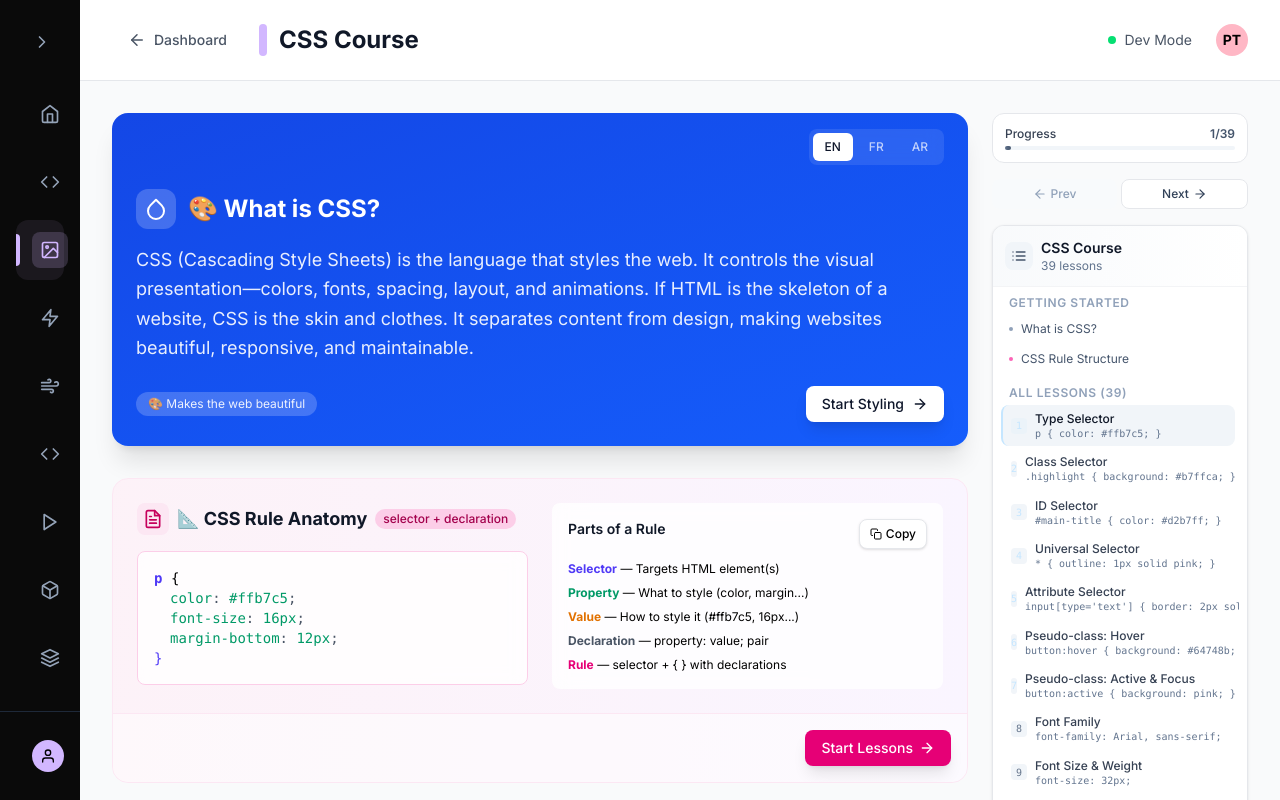
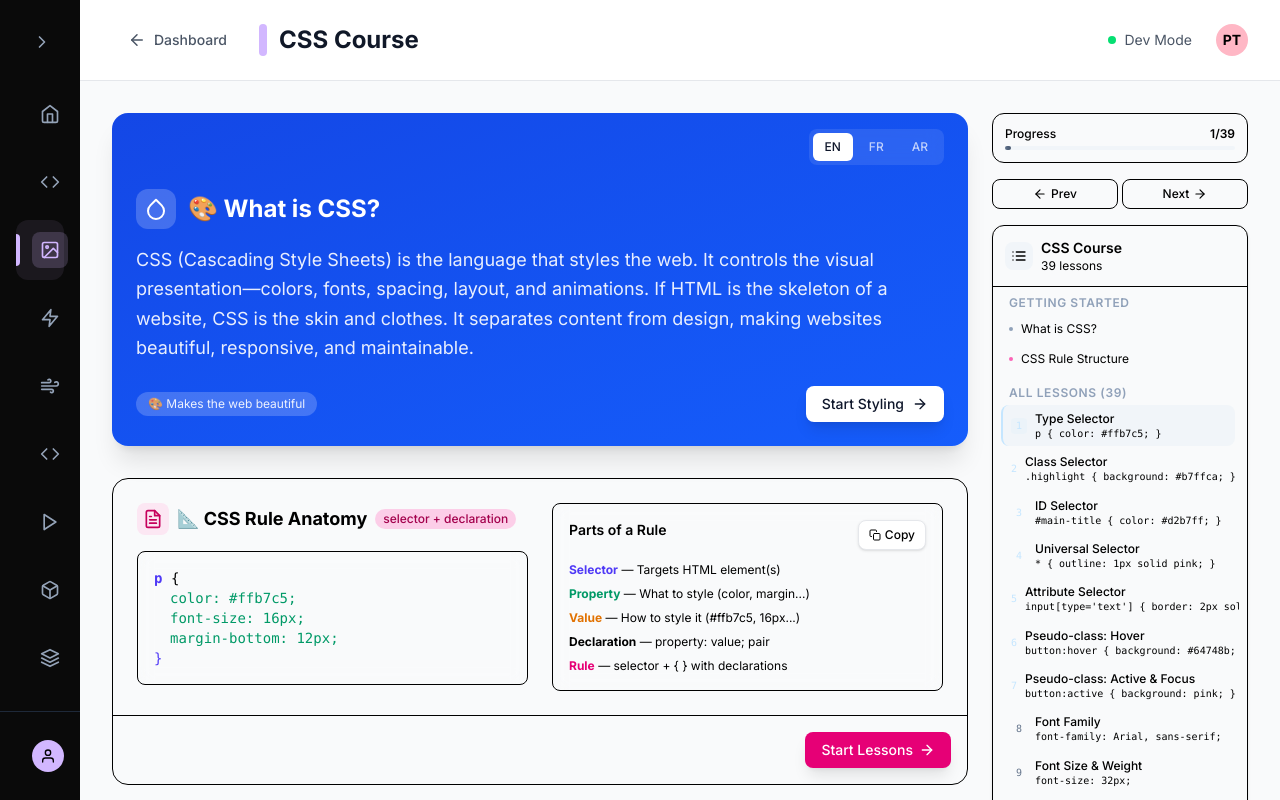
Before and after one commit to pthanksdev/Stackly, a Next.js app: page /dashboard/css in a window 1280 px wide. Built offline with nearby package versions, Linux system fonts and the light colour scheme.

Commit message:
feat: implement dark mode support and update UI components with semantic color variables

```diff
--- a/app/components/css_components/CssIntroCard.tsx
+++ b/app/components/css_components/CssIntroCard.tsx
@@ -36,7 +36,7 @@ export default function CssIntroCard({
       initial={{ opacity: 0, y: -20 }}
       animate={{ opacity: 1, y: 0 }}
       id="css-intro"
-      className="bg-gradient-to-br from-blue-700 to-blue-600 rounded-2xl overflow-hidden shadow-xl"
+      className="bg-gradient-to-br from-blue-700 to-blue-600 dark:from-blue-900 dark:to-black rounded-2xl overflow-hidden shadow-xl transition-all duration-500"
     >
       <div className="flex items-center justify-end gap-2 px-6 pt-4">
         <div className="flex items-center gap-1 bg-white/10 rounded-lg p-1 backdrop-blur">
--- a/app/components/css_components/CssSidebar.tsx
+++ b/app/components/css_components/CssSidebar.tsx
@@ -26,10 +26,10 @@ export default function CssSidebar({
     <div className="w-64 hidden lg:block">
       <div className="sticky top-24 space-y-4">
         {/* Progress bar */}
-        <div className="bg-white rounded-xl border border-gray-200 p-3">
+        <div className="bg-card-bg rounded-xl border border-border-main p-3 transition-colors duration-300">
           <div className="flex items-center justify-between mb-1">
-            <span className="text-xs font-medium text-gray-700">Progress</span>
-            <span className="text-xs font-semibold text-slate-600">
+            <span className="text-xs font-medium text-text-secondary">Progress</span>
+            <span className="text-xs font-semibold text-text-main">
               {activeSection}/{lessons.length}
             </span>
           </div>
@@ -48,10 +48,10 @@ export default function CssSidebar({
             whileTap={{ scale: 0.98 }}
             onClick={() => onNavigate(activeSection - 1)}
             disabled={isFirst}
-            className={`flex-1 flex items-center justify-center gap-1 px-2 py-1.5 rounded-lg text-xs font-medium ${
+            className={`flex-1 flex items-center justify-center gap-1 px-2 py-1.5 rounded-lg text-xs font-medium transition-colors duration-300 ${
               isFirst
-                ? 'bg-slate-50 text-slate-400 cursor-not-allowed'
-                : 'bg-white border border-gray-200 hover:border-gray-300 text-slate-700'
+                ? 'bg-page-bg text-text-muted cursor-not-allowed border border-border-main'
+                : 'bg-card-bg border border-border-main hover:border-text-muted text-text-main'
             }`}
           >
             <FiArrowLeft size={14} /> Prev
@@ -61,10 +61,10 @@ export default function CssSidebar({
             whileTap={{ scale: 0.98 }}
             onClick={() => onNavigate(activeSection + 1)}
             disabled={isLast}
-            className={`flex-1 flex items-center justify-center gap-1 px-2 py-1.5 rounded-lg text-xs font-medium ${
+            className={`flex-1 flex items-center justify-center gap-1 px-2 py-1.5 rounded-lg text-xs font-medium transition-colors duration-300 ${
               isLast
-                ? 'bg-slate-50 text-slate-400 cursor-not-allowed'
-                : 'bg-white border border-gray-200 hover:border-gray-300 text-slate-700'
+                ? 'bg-page-bg text-text-muted cursor-not-allowed border border-border-main'
+                : 'bg-card-bg border border-border-main hover:border-text-muted text-text-main'
             }`}
           >
             Next <FiArrowRight size={14} />
@@ -72,15 +72,15 @@ export default function CssSidebar({
         </div>
 
         {/* Course Outline */}
-        <div className="bg-white rounded-xl border border-gray-200 overflow-hidden shadow-sm">
-          <div className="p-3 border-b border-gray-100 bg-gradient-to-r from-slate-50 to-white">
+        <div className="bg-card-bg rounded-xl border border-border-main overflow-hidden shadow-sm transition-colors duration-300">
+          <div className="p-3 border-b border-border-main bg-gradient-to-r from-page-bg to-card-bg">
             <div className="flex items-center gap-2">
-              <div className="p-1.5 bg-slate-100 rounded-lg">
-                <FiList className="text-slate-600" size={16} />
+              <div className="p-1.5 bg-slate-100 dark:bg-slate-800 rounded-lg">
+                <FiList className="text-text-muted" size={16} />
               </div>
               <div>
-                <h3 className="text-sm font-semibold text-gray-900">CSS Course</h3>
-                <p className="text-xs text-slate-500">{lessons.length} lessons</p>
+                <h3 className="text-sm font-semibold text-text-main">CSS Course</h3>
+                <p className="text-xs text-text-muted">{lessons.length} lessons</p>
               </div>
             </div>
           </div>
@@ -94,17 +94,17 @@ export default function CssSidebar({
               <div className="space-y-0.5">
                 <button
                   onClick={onScrollToIntro}
-                  className="w-full flex items-center gap-2 px-2 py-1.5 rounded-lg text-xs hover:bg-slate-50"
+                  className="w-full flex items-center gap-2 px-2 py-1.5 rounded-lg text-xs hover:bg-slate-50 dark:hover:bg-slate-800 transition-colors"
                 >
                   <div className="w-1 h-1 bg-slate-400 rounded-full" />
-                  <span className="text-slate-600">What is CSS?</span>
+                  <span className="text-text-muted">What is CSS?</span>
                 </button>
                 <button
                   onClick={onScrollToStructure}
-                  className="w-full flex items-center gap-2 px-2 py-1.5 rounded-lg text-xs hover:bg-slate-50"
+                  className="w-full flex items-center gap-2 px-2 py-1.5 rounded-lg text-xs hover:bg-slate-50 dark:hover:bg-slate-800 transition-colors"
                 >
                   <div className="w-1 h-1 bg-pink-400 rounded-full" />
-                  <span className="text-slate-600">CSS Rule Structure</span>
+                  <span className="text-text-muted">CSS Rule Structure</span>
                 </button>
               </div>
             </div>
@@ -119,8 +119,8 @@ export default function CssSidebar({
                   <button
                     key={lesson.id}
                     onClick={() => onNavigate(lesson.id)}
-                    className={`w-full flex items-center gap-2 px-2 py-1.5 rounded-lg text-xs transition ${
-                      activeSection === lesson.id ? 'bg-slate-100' : 'hover:bg-slate-50'
+                    className={`w-full flex items-center gap-2 px-2 py-1.5 rounded-lg text-xs transition-colors ${
+                      activeSection === lesson.id ? 'bg-slate-100 dark:bg-slate-800' : 'hover:bg-slate-50 dark:hover:bg-slate-800/50'
                     }`}
                     style={{
                       borderLeft:
@@ -130,10 +130,10 @@ export default function CssSidebar({
                     }}
                   >
                     <span
-                      className="w-4 h-4 rounded flex items-center justify-center text-[10px] font-mono"
+                      className="w-4 h-4 rounded flex items-center justify-center text-[10px] font-mono transition-colors"
                       style={{
                         backgroundColor:
-                          activeSection === lesson.id ? `${lesson.color}20` : '#f1f5f9',
+                          activeSection === lesson.id ? `${lesson.color}20` : 'var(--color-border-main)',
                         color: lesson.color,
                       }}
                     >
@@ -141,13 +141,13 @@ export default function CssSidebar({
                     </span>
                     <div className="flex-1 text-left">
                       <div
-                        className={`font-medium truncate ${
-                          activeSection === lesson.id ? 'text-gray-900' : 'text-gray-700'
+                        className={`font-medium truncate transition-colors ${
+                          activeSection === lesson.id ? 'text-text-main' : 'text-text-secondary'
                         }`}
                       >
                         {lesson.title}
                       </div>
-                      <div className="text-[10px] text-slate-500 font-mono truncate">
+                      <div className="text-[10px] text-text-muted font-mono truncate">
                         {lesson.preview.properties[0] || 'property: value;'}
                       </div>
                     </div>
--- a/app/components/css_components/CssStructureCard.tsx
+++ b/app/components/css_components/CssStructureCard.tsx
@@ -32,36 +32,36 @@ export default function CssStructureCard({
       initial={{ opacity: 0, y: 20 }}
       animate={{ opacity: 1, y: 0 }}
       id="css-structure"
-      className="bg-gradient-to-r from-pink-50 to-purple-50 rounded-2xl border border-pink-100 overflow-hidden"
+      className="bg-gradient-to-r from-page-bg to-card-bg rounded-2xl border border-border-main overflow-hidden transition-colors duration-300"
     >
       <div className="grid grid-cols-1 lg:grid-cols-2 gap-6 p-6">
         <div>
           <div className="flex items-center gap-2 mb-4">
-            <div className="p-1.5 bg-pink-100 rounded-lg">
-              <FiFileText className="text-pink-700" size={20} />
+            <div className="p-1.5 bg-pink-100 dark:bg-pink-900/30 rounded-lg">
+              <FiFileText className="text-pink-700 dark:text-pink-400" size={20} />
             </div>
-            <h3 className="text-lg font-bold text-gray-900">📐 CSS Rule Anatomy</h3>
-            <span className="px-2 py-0.5 bg-pink-200 text-pink-800 text-xs font-medium rounded-full">
+            <h3 className="text-lg font-bold text-text-main">📐 CSS Rule Anatomy</h3>
+            <span className="px-2 py-0.5 bg-pink-200 dark:bg-pink-900/50 text-pink-800 dark:text-pink-300 text-xs font-medium rounded-full">
               selector + declaration
             </span>
           </div>
-          <div className="font-mono text-sm bg-white/80 backdrop-blur rounded-lg p-4 border border-pink-200">
-            <div><span className="text-indigo-600 font-bold">p</span> {'{'}</div>
-            <div className="ml-4 text-emerald-600">
-              color<span className="text-gray-600">: </span>#ffb7c5<span className="text-gray-600">;</span>
+          <div className="font-mono text-sm bg-card-bg/80 backdrop-blur rounded-lg p-4 border border-border-main">
+            <div><span className="text-indigo-600 dark:text-indigo-400 font-bold">p</span> {'{'}</div>
+            <div className="ml-4 text-emerald-600 dark:text-emerald-400">
+              color<span className="text-text-muted">: </span>#ffb7c5<span className="text-text-muted">;</span>
             </div>
-            <div className="ml-4 text-emerald-600">
-              font-size<span className="text-gray-600">: </span>16px<span className="text-gray-600">;</span>
+            <div className="ml-4 text-emerald-600 dark:text-emerald-400">
+              font-size<span className="text-text-muted">: </span>16px<span className="text-text-muted">;</span>
             </div>
-            <div className="ml-4 text-emerald-600">
-              margin-bottom<span className="text-gray-600">: </span>12px<span className="text-gray-600">;</span>
+            <div className="ml-4 text-emerald-600 dark:text-emerald-400">
+              margin-bottom<span className="text-text-muted">: </span>12px<span className="text-text-muted">;</span>
             </div>
-            <div className="text-indigo-600">{'}'}</div>
+            <div className="text-indigo-600 dark:text-indigo-400">{'}'}</div>
           </div>
         </div>
-        <div className="bg-white/80 backdrop-blur rounded-lg p-4">
+        <div className="bg-card-bg/80 backdrop-blur rounded-lg p-4 border border-border-main">
           <div className="flex items-start justify-between mb-3">
-            <h4 className="text-sm font-semibold text-gray-900">Parts of a Rule</h4>
+            <h4 className="text-sm font-semibold text-text-main">Parts of a Rule</h4>
             <motion.button
               whileHover={{ scale: 1.05 }}
               whileTap={{ scale: 0.95 }}
@@ -73,15 +73,15 @@ export default function CssStructureCard({
             </motion.button>
           </div>
           <div className="space-y-2 text-xs">
-            <p><span className="font-bold text-indigo-600">Selector</span> — Targets HTML element(s)</p>
-            <p><span className="font-bold text-emerald-600">Property</span> — What to style (color, margin...)</p>
-            <p><span className="font-bold text-amber-600">Value</span> — How to style it (#ffb7c5, 16px...)</p>
-            <p><span className="font-bold text-gray-600">Declaration</span> — property: value; pair</p>
-            <p><span className="font-bold text-pink-600">Rule</span> — selector + { '{ }' } with declarations</p>
+            <p><span className="font-bold text-indigo-600 dark:text-indigo-400">Selector</span> — Targets HTML element(s)</p>
+            <p><span className="font-bold text-emerald-600 dark:text-emerald-400">Property</span> — What to style (color, margin...)</p>
+            <p><span className="font-bold text-amber-600 dark:text-amber-400">Value</span> — How to style it (#ffb7c5, 16px...)</p>
+            <p><span className="font-bold text-text-muted">Declaration</span> — property: value; pair</p>
+            <p><span className="font-bold text-pink-600 dark:text-pink-400">Rule</span> — selector + { '{ }' } with declarations</p>
           </div>
         </div>
       </div>
-      <div className="flex justify-end p-4 bg-white/50 border-t border-pink-100">
+      <div className="flex justify-end p-4 bg-card-bg/50 border-t border-border-main">
         <motion.button
           whileHover={{ scale: 1.02 }}
           whileTap={{ scale: 0.98 }}
```
Also changed, not shown: app/components/css_components/CssLessonCard.tsx (+15 -15 lines), app/components/dashboard/ButtonCard.tsx (+7 -7 lines).
